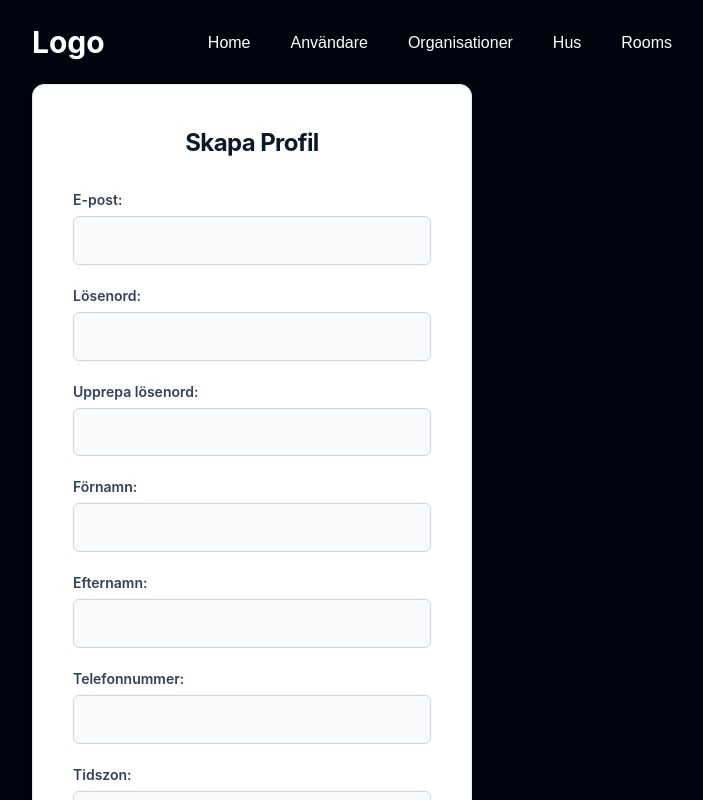
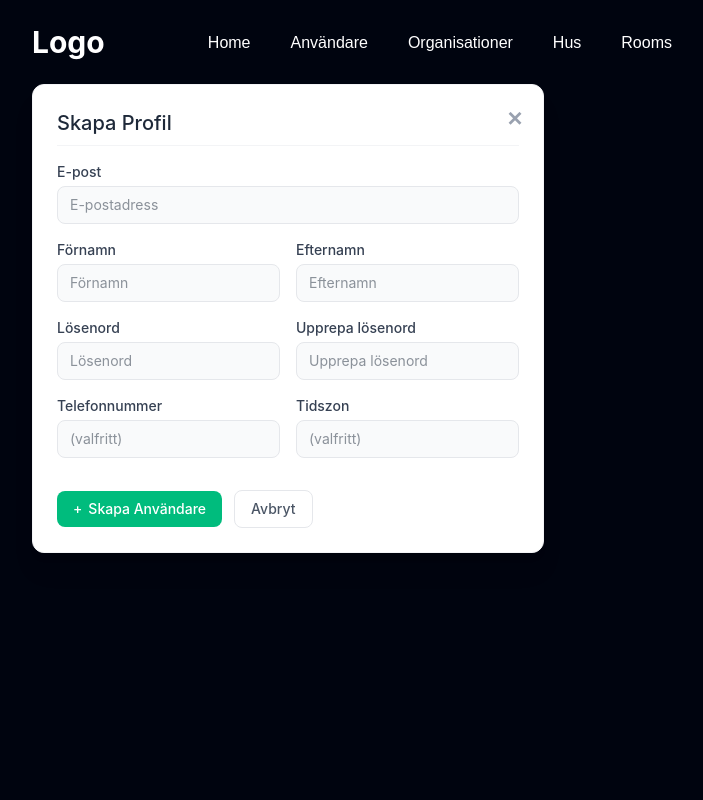
Before and after one commit to FSU-bokningssystem/bokningssystem, a React (Vite) app in the folder frontend/: page /create-user in a window 1280 px wide. Shown: the top 800 px of the page, without its empty margins (288-991 px from the left). Built offline with nearby package versions, Linux system fonts and the light colour scheme.

Commit message:
Tailwind används nu, gå tillbaka knapp funkar

```diff
--- a/frontend/src/api/fetchData.ts
+++ b/frontend/src/api/fetchData.ts
@@ -37,6 +37,4 @@ const fetchFromApi = async (endpoint: string) => {
 	}
 };
 
-
-
 export { fetchFromApi };
--- a/frontend/src/components/UserForm.module.css
+++ /dev/null
@@ -1,94 +0,0 @@
-.container {
-  width: 100%;
-  max-width: 440px;
-  padding: 2.5rem;
-  background-color: #ffffff;
-  border-radius: 12px;
-  box-shadow: 0 10px 25px -5px rgba(0, 0, 0, 0.05), 0 8px 10px -6px rgba(0, 0, 0, 0.05);
-  border: 1px solid #e2e8f0;
-}
-
-.title {
-  margin-bottom: 1.75rem;
-  color: #0f172a;
-  font-size: 1.5rem;
-  font-weight: 700;
-  text-align: center;
-  letter-spacing: -0.025em;
-}
-
-.group {
-  margin-bottom: 1.25rem;
-  display: flex;
-  flex-direction: column;
-}
-
-.label {
-  margin-bottom: 0.375rem;
-  color: #334155;
-  font-size: 0.875rem;
-  font-weight: 600;
-}
-
-.input {
-  padding: 0.75rem 1rem;
-  border: 1px solid #cbd5e1;
-  border-radius: 6px;
-  font-size: 0.95rem;
-  color: #1e293b;
-  background-color: #f8fafc;
-  transition: all 0.2s ease-in-out;
-}
-
-.input:focus {
-  outline: none;
-  border-color: #2563eb;
-  background-color: #ffffff;
-  box-shadow: 0 0 0 3px rgba(37, 99, 235, 0.15);
-}
-
-.submitBtn {
-  width: 100%;
-  margin-top: 0.5rem;
-  padding: 0.875rem 1rem;
-  background-color: #2563eb;
-  color: #ffffff;
-  border: none;
-  border-radius: 6px;
-  font-size: 0.95rem;
-  font-weight: 600;
-  cursor: pointer;
-  transition: all 0.2s ease-in-out;
-}
-
-.submitBtn:hover {
-  background-color: #1d4ed8;
-  transform: translateY(-1px);
-}
-
-.submitBtn:disabled {
-  background-color: #94a3b8;
-  cursor: not-allowed;
-  transform: none;
-}
-
-.status {
-  margin-top: 1.25rem;
-  padding: 0.875rem 1rem;
-  border-radius: 6px;
-  font-size: 0.875rem;
-  font-weight: 500;
-  text-align: center;
-}
-
-.statusSuccess {
-  background-color: #f0fdf4;
-  color: #166534;
-  border: 1px solid #bbf7d0;
-}
-
-.statusError {
-  background-color: #fef2f2;
-  color: #991b1b;
-  border: 1px solid #fecaca;
-}
--- a/frontend/src/components/UserForm.tsx
+++ b/frontend/src/components/UserForm.tsx
@@ -1,8 +1,8 @@
 import React, { useState } from 'react';
+import { Link } from 'react-router-dom';
 import type { CreateUserProfileDTO } from '../types/types';
 import { postToApi } from '../api/postData';
 import { useAuth } from '../context/AuthContext';
-import styles from './UserForm.module.css';
 
 export const UserForm: React.FC = () => {
   const { loginAs } = useAuth();
@@ -67,113 +67,173 @@ export const UserForm: React.FC = () => {
   };
 
   return (
-    <div className={styles.container}>
-      <h2 className={styles.title}>Skapa Profil</h2>
+    <div className="w-full max-w-lg bg-white rounded-xl shadow-xl border border-gray-100 p-6 relative text-gray-800">
+      {/* Kryss-knapp längst upp till höger som länkar tillbaka till /users */}
+      <Link
+        to="/users"
+        className="absolute top-5 right-5 text-gray-400 hover:text-gray-600 text-xl font-bold no-underline transition-colors"
+        aria-label="Stäng"
+      >
+        ✕
+      </Link>
 
-      <form onSubmit={handleSubmit}>
-        <div className={styles.group}>
-          <label htmlFor="email" className={styles.label}>E-post:</label>
+      <h2 className="text-xl font-medium text-gray-800 mb-4 pb-2 border-b border-gray-100">
+        Skapa Profil
+      </h2>
+
+      <form onSubmit={handleSubmit} className="space-y-4">
+        {/* E-post (Full bredd) */}
+        <div>
+          <label htmlFor="email" className="block text-sm font-medium text-gray-700 mb-1">
+            E-post
+          </label>
           <input
             type="email"
             id="email"
             name="email"
-            className={styles.input}
+            placeholder="E-postadress"
+            className="w-full px-3 py-2 bg-gray-50 border border-gray-200 rounded-lg text-sm text-gray-800 focus:outline-none focus:ring-2 focus:ring-emerald-500 focus:bg-white transition-all"
             value={formData.email}
             onChange={handleChange}
             required
           />
         </div>
 
-        <div className={styles.group}>
-          <label htmlFor="password" className={styles.label}>Lösenord:</label>
+        {/* Förnamn & Efternamn bredvid varandra */}
+        <div className="grid grid-cols-1 sm:grid-cols-2 gap-4">
+          <div>
+            <label htmlFor="firstName" className="block text-sm font-medium text-gray-700 mb-1">
+              Förnamn
+            </label>
+            <input
+              type="text"
+              id="firstName"
+              name="firstName"
+              placeholder="Förnamn"
+              className="w-full px-3 py-2 bg-gray-50 border border-gray-200 rounded-lg text-sm text-gray-800 focus:outline-none focus:ring-2 focus:ring-emerald-500 focus:bg-white transition-all"
+              value={formData.firstName}
+              onChange={handleChange}
+              required
+            />
+          </div>
+
+          <div>
+            <label htmlFor="lastName" className="block text-sm font-medium text-gray-700 mb-1">
+              Efternamn
+            </label>
+            <input
+              type="text"
+              id="lastName"
+              name="lastName"
+              placeholder="Efternamn"
+              className="w-full px-3 py-2 bg-gray-50 border border-gray-200 rounded-lg text-sm text-gray-800 focus:outline-none focus:ring-2 focus:ring-emerald-500 focus:bg-white transition-all"
+              value={formData.lastName}
+              onChange={handleChange}
+              required
+            />
+          </div>
+        </div>
+
+        {/* Lösenord & Upprepa lösenord bredvid varandra */}
+        <div className="grid grid-cols-1 sm:grid-cols-2 gap-4">
+          <div>
+            <label htmlFor="password" className="block text-sm font-medium text-gray-700 mb-1">
+              Lösenord
+            </label>
             <input
               type="password"
               id="password"
               name="password"
-            className={styles.input}
+              placeholder="Lösenord"
+              className="w-full px-3 py-2 bg-gray-50 border border-gray-200 rounded-lg text-sm text-gray-800 focus:outline-none focus:ring-2 focus:ring-emerald-500 focus:bg-white transition-all"
               value={formData.password}
               onChange={handleChange}
               required
             />
           </div>
 
-        <div className={styles.group}>
-          <label htmlFor="confirmPassword" className={styles.label}>Upprepa lösenord:</label>
+          <div>
+            <label htmlFor="confirmPassword" className="block text-sm font-medium text-gray-700 mb-1">
+              Upprepa lösenord
+            </label>
             <input
               type="password"
               id="confirmPassword"
               name="confirmPassword"
-            className={styles.input}
+              placeholder="Upprepa lösenord"
+              className="w-full px-3 py-2 bg-gray-50 border border-gray-200 rounded-lg text-sm text-gray-800 focus:outline-none focus:ring-2 focus:ring-emerald-500 focus:bg-white transition-all"
               value={formData.confirmPassword}
               onChange={handleChange}
               required
             />
           </div>
-
-        <div className={styles.group}>
-          <label htmlFor="firstName" className={styles.label}>Förnamn:</label>
-          <input
-            type="text"
-            id="firstName"
-            name="firstName"
-            className={styles.input}
-            value={formData.firstName}
-            onChange={handleChange}
-            required
-          />
         </div>
 
-        <div className={styles.group}>
-          <label htmlFor="lastName" className={styles.label}>Efternamn:</label>
-          <input
-            type="text"
-            id="lastName"
-            name="lastName"
-            className={styles.input}
-            value={formData.lastName}
-            onChange={handleChange}
-            required
-          />
-        </div>
-
-        <div className={styles.group}>
-          <label htmlFor="phoneNumber" className={styles.label}>Telefonnummer:</label>
+        {/* Telefonnummer & Tidszon bredvid varandra */}
+        <div className="grid grid-cols-1 sm:grid-cols-2 gap-4">
+          <div>
+            <label htmlFor="phoneNumber" className="block text-sm font-medium text-gray-700 mb-1">
+              Telefonnummer
+            </label>
             <input
               type="tel"
               id="phoneNumber"
               name="phoneNumber"
-            className={styles.input}
+              placeholder="(valfritt)"
+              className="w-full px-3 py-2 bg-gray-50 border border-gray-200 rounded-lg text-sm text-gray-800 focus:outline-none focus:ring-2 focus:ring-emerald-500 focus:bg-white transition-all"
               value={formData.phoneNumber}
               onChange={handleChange}
             />
           </div>
 
-        <div className={styles.group}>
-          <label htmlFor="timeZone" className={styles.label}>Tidszon:</label>
+          <div>
+            <label htmlFor="timeZone" className="block text-sm font-medium text-gray-700 mb-1">
+              Tidszon
+            </label>
             <input
               type="text"
               id="timeZone"
               name="timeZone"
-            className={styles.input}
+              placeholder="(valfritt)"
+              className="w-full px-3 py-2 bg-gray-50 border border-gray-200 rounded-lg text-sm text-gray-800 focus:outline-none focus:ring-2 focus:ring-emerald-500 focus:bg-white transition-all"
               value={formData.timeZone}
               onChange={handleChange}
             />
           </div>
+        </div>
 
-        <button type="submit" className={styles.submitBtn} disabled={loading}>
-          {loading ? 'Skapar...' : 'Skapa Användare'}
-        </button>
-      </form>
-
+        {/* Statusmeddelande */}
         {statusMessage && (
           <div
-          className={`${styles.status} ${
-            statusMessage.type === 'success' ? styles.statusSuccess : styles.statusError
+            className={`p-3 rounded-lg text-sm font-medium border ${
+              statusMessage.type === 'success'
+                ? 'bg-emerald-50 border-emerald-200 text-emerald-800'
+                : 'bg-red-50 border-red-200 text-red-800'
             }`}
           >
             {statusMessage.text}
           </div>
         )}
+
+        {/* Knappar */}
+        <div className="flex items-center gap-3 pt-4">
+          <button
+            type="submit"
+            disabled={loading}
+            className="flex items-center justify-center gap-1.5 px-4 py-2 bg-emerald-500 hover:bg-emerald-600 text-white font-medium rounded-lg text-sm transition-colors disabled:opacity-50"
+          >
+            <span>+</span> {loading ? 'Skapar...' : 'Skapa Användare'}
+          </button>
+
+          {/* Avbryt-knapp som länkar tillbaka till /users */}
+          <Link
+            to="/users"
+            className="px-4 py-2 bg-white border border-gray-200 text-gray-600 font-medium rounded-lg text-sm hover:bg-gray-50 transition-colors inline-block text-center no-underline"
+          >
+            Avbryt
+          </Link>
+        </div>
+      </form>
     </div>
   );
 };
```
Also changed, not shown: 2 other files (tests, documents, lock files or other folders). Lines whose indentation alone changed are shown as unchanged.
